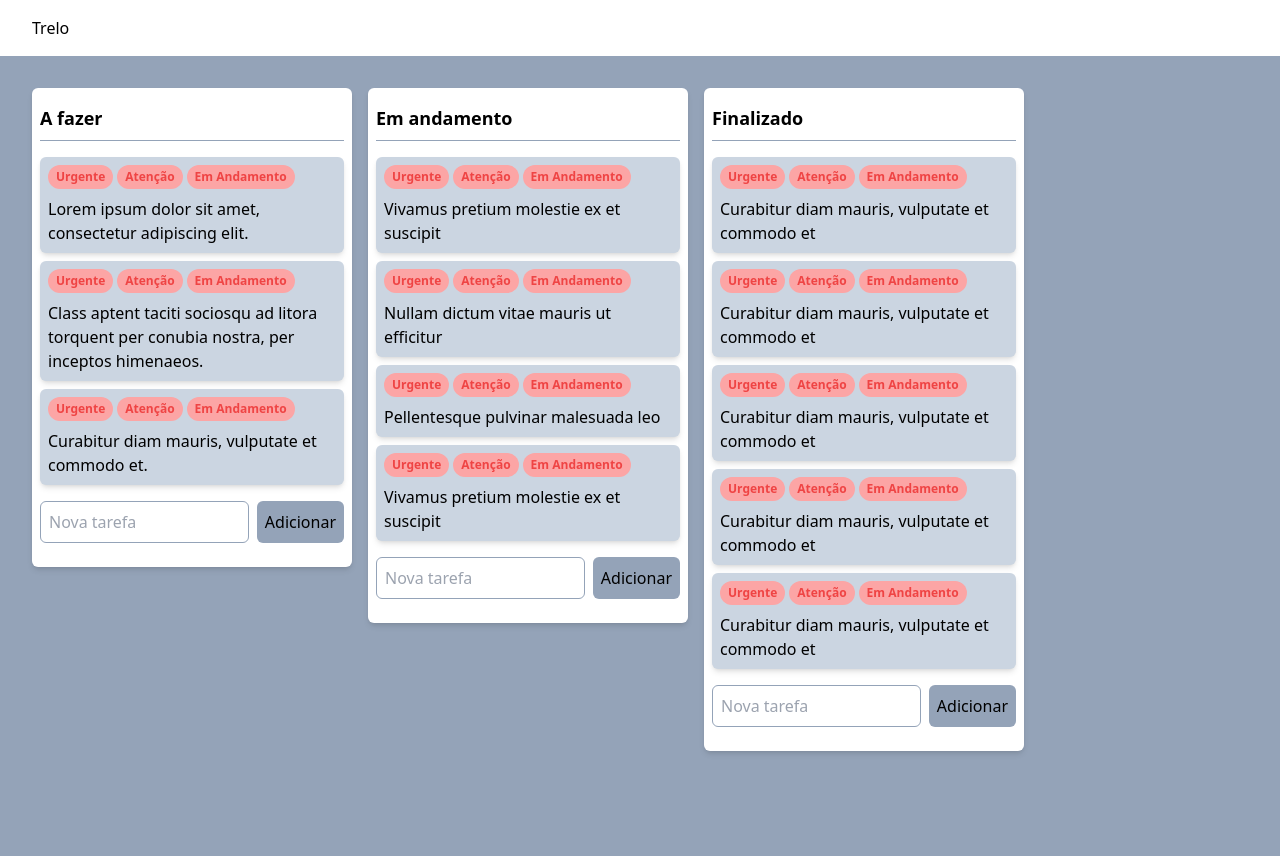
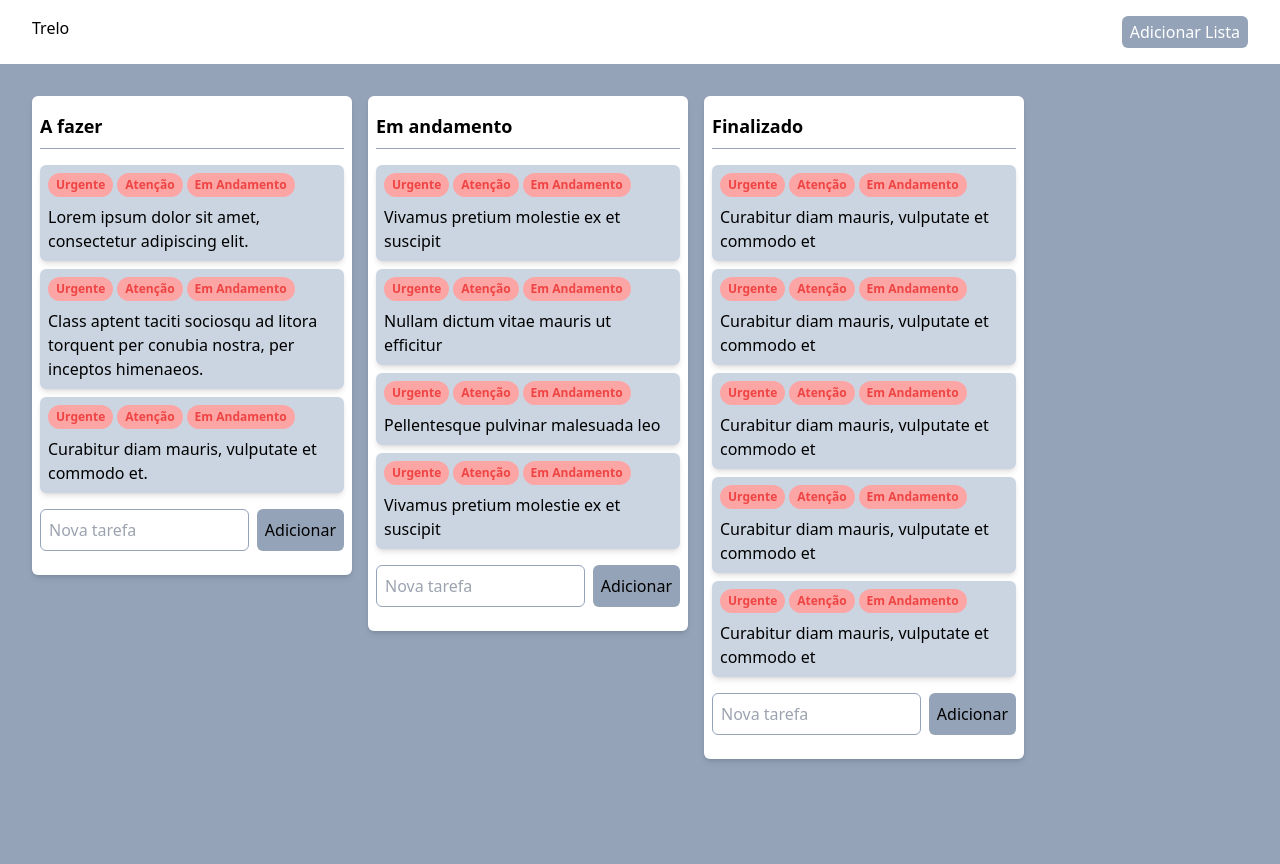
Before and after one commit to andreenakashima/trello-clone, a React (Vite) app: page / in a window 1280 px wide. Built offline with nearby package versions, Linux system fonts and the light colour scheme.

Commit message:
Add botao no header

```diff
--- a/src/App.tsx
+++ b/src/App.tsx
@@ -4,8 +4,11 @@ import lists from "./data/Lists.json";
 export function App() {
   return (
     <>
-      <header className="px-8 py-4">
+      <header className="flex justify-between px-8 py-4">
         <h1>Trelo</h1>
+        <button className="rounded-md bg-slate-400 px-2 py-1 text-white">
+          Adicionar Lista
+        </button>
       </header>
 
       <div className="min-h-screen w-full gap-4 bg-slate-400 p-8">
--- a/src/components/List.tsx
+++ b/src/components/List.tsx
@@ -3,7 +3,7 @@ import { Task } from "./Task";
 import { TaskProps } from "./Task";
 
 interface ListProps {
-  id: number;
+  id: number | string;
   title: string;
   tasks: TaskProps[];
 }
--- a/src/components/Task.tsx
+++ b/src/components/Task.tsx
@@ -1,5 +1,5 @@
 export interface TaskProps {
-  id: number;
+  id: number | string;
   description: string;
 }
 
```
